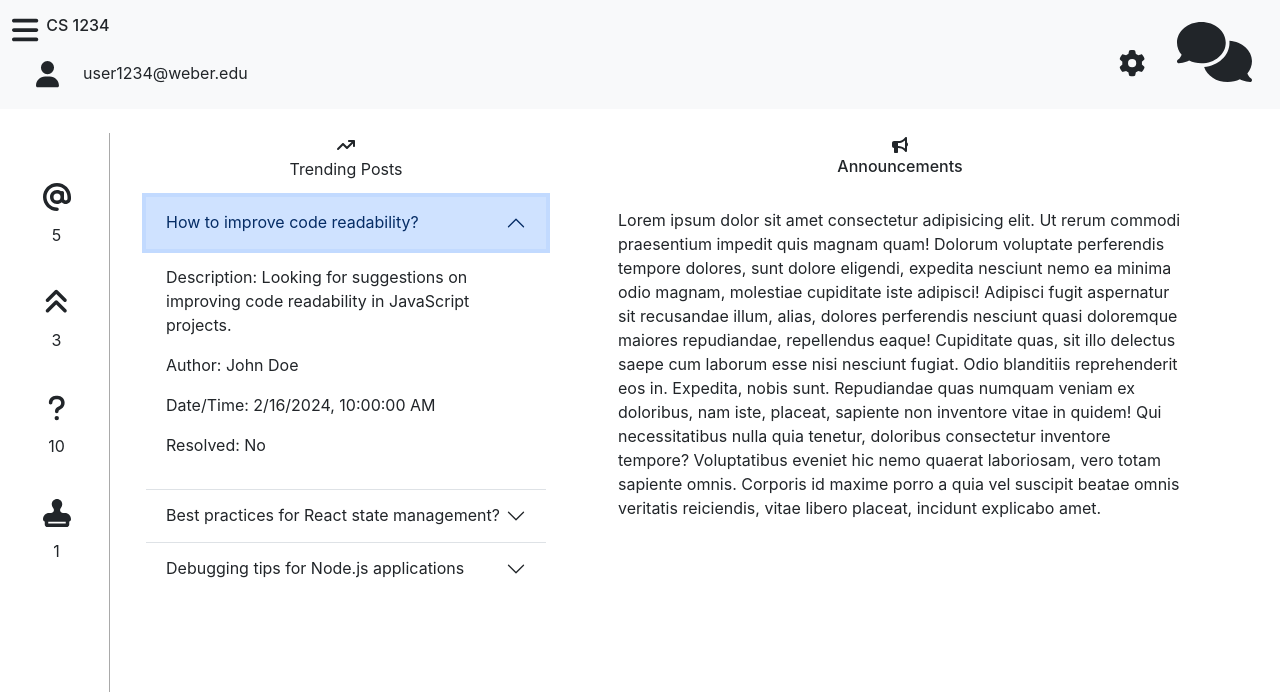
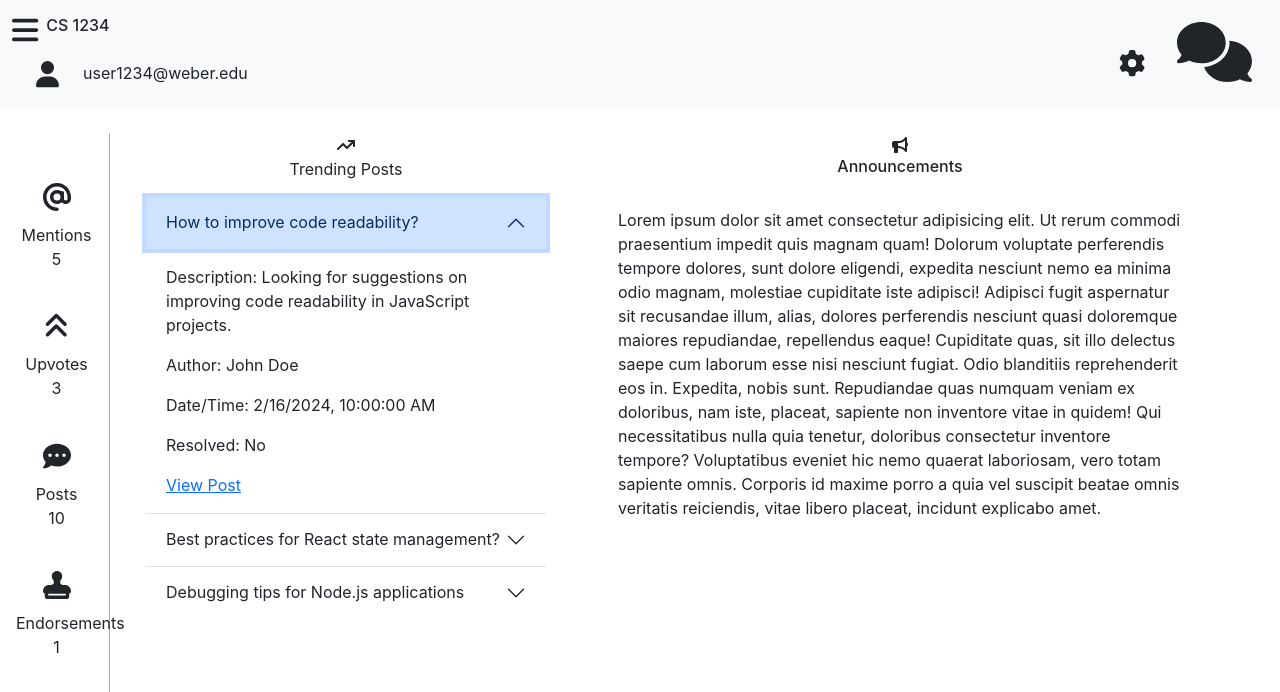
Before and after one commit to jessicacaron/piazza_clone, a React (Create React App) app: page / in a window 1280 px wide. Both pictures are taken after a click on the button "How to improve code readability?". Shown: the top 692 px of the page. Built offline with nearby package versions, Linux system fonts and the light colour scheme.

Commit message:
updated home page

```diff
--- a/src/components/Pages/Home.js
+++ b/src/components/Pages/Home.js
@@ -1,11 +1,12 @@
 import React from "react";
+import { NavLink } from "react-router-dom";
 import "./Home.css";
 import "../UI/Sidenav";
 import { FontAwesomeIcon } from "@fortawesome/react-fontawesome";
 import {
   faAt,
   faAnglesUp,
-  faQuestion,
+  faCommentDots,
   faStamp,
   faArrowTrendUp,
   faBullhorn
@@ -27,21 +28,25 @@ function Home({ discussions }) {
               <h3>
                 <FontAwesomeIcon icon={faAt} />
               </h3>
+              Mentions
               <p>5</p>
               <br />
               <h3>
                 <FontAwesomeIcon icon={faAnglesUp} />
               </h3>
+              Upvotes
               <p>3</p>
               <br />
               <h3>
-                <FontAwesomeIcon icon={faQuestion} />
+                <FontAwesomeIcon icon={faCommentDots} />
               </h3>
+              Posts
               <p>10</p>
               <br />
               <h3>
                 <FontAwesomeIcon icon={faStamp} />
               </h3>
+              Endorsements
               <p>1</p>
             </div>
           </div>
@@ -82,6 +87,10 @@ function Home({ discussions }) {
                           Date/Time: {discussion.timestamp.toLocaleString()}
                         </p>
                         <p>Resolved: {discussion.resolved ? "Yes" : "No"}</p>
+
+                        <NavLink to={`/post/${discussion.id}`}>View Post</NavLink>
+
+
                       </div>
                     </div>
                   </div>
--- a/src/components/Posts/Discussion.js
+++ b/src/components/Posts/Discussion.js
@@ -32,10 +32,6 @@ const Discussion = ({ discussions }) => {
     const assignmentMatchesFilter = filter
       ? discussion.assignment.includes(filter)
       : true;
-    // const assignmentMatchesSearch = searchQuery
-    //   // ? discussion.assignment.toLowerCase().includes(searchQuery.toLowerCase())
-    //   // : true;
-
     return assignmentMatchesFilter && titleMatchesSearch;
   });
 
--- a/src/components/Posts/Reply.js
+++ b/src/components/Posts/Reply.js
@@ -1,6 +1,5 @@
 import React, {useRef} from "react";
 import { Editor } from "@tinymce/tinymce-react";
-import Navigation from "../UI/Navigation";
 
 
 const Reply = () => {
@@ -9,7 +8,6 @@ const Reply = () => {
 
   return (
     <div>
-      <Navigation />
       <p>Reply</p>
       <Editor
         apiKey="5mhh69z795oqwvsb5r5cvzv1n8v0zllu3sft8o947z6nbhrh"
--- a/src/components/UI/Sidenav.css
+++ b/src/components/UI/Sidenav.css
@@ -2,7 +2,7 @@
     height: 100%;
     width: 0;
     position: fixed;
-    z-index: 1;
+    z-index: 3;
     top: 0;
     left: 0;
     background-color: #111;
```
